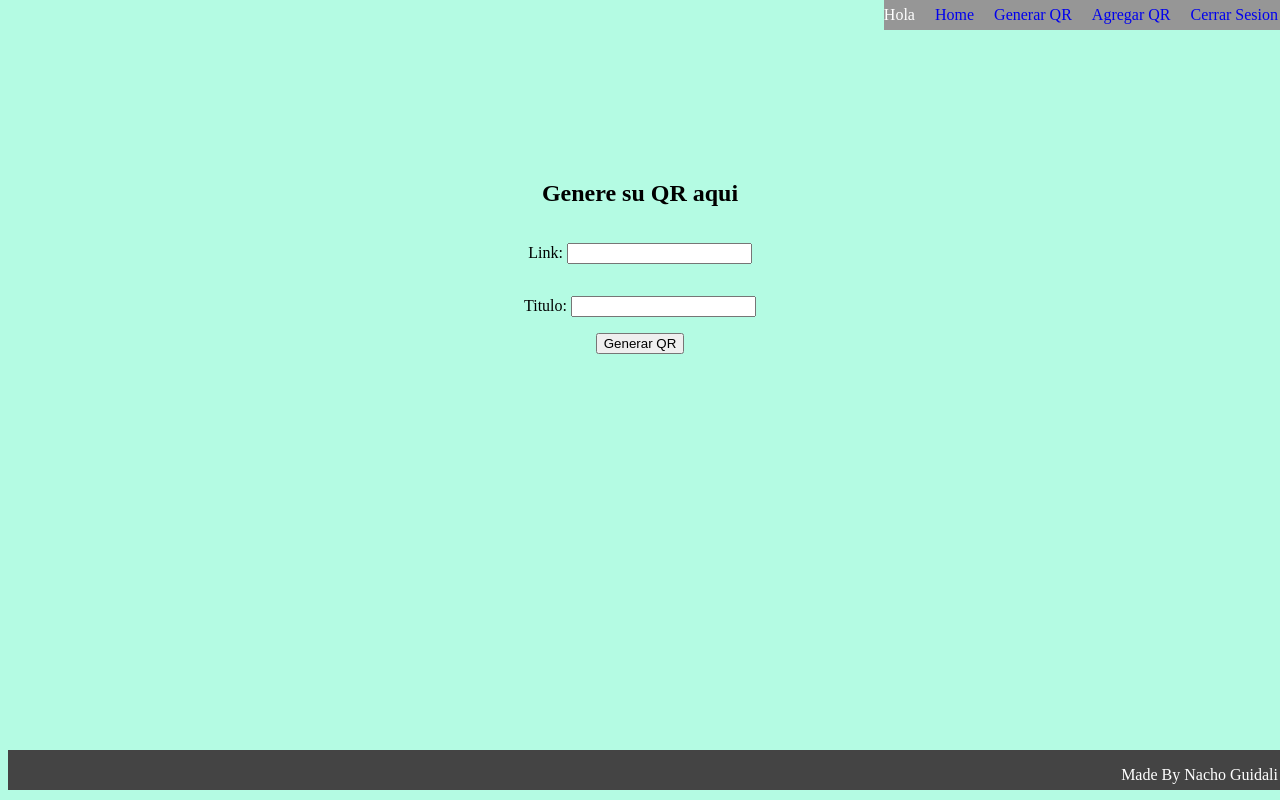
After one commit to NachoGuidali/Micv, a Django app: page /generarqr in a window 1280 px wide. The commit adds this page. Run offline with Django 4.2, Linux system fonts and the light colour scheme.

Commit message:
creando el generador de QR

```diff
--- a/QRApp/forms.py
+++ b/QRApp/forms.py
@@ -1,7 +1,31 @@
+import qrcode
 from django import forms
 from .models import Qrlink
+import tempfile
+
 
 class QrlinkForm(forms.ModelForm):
     class Meta:
         model = Qrlink
         fields = "__all__"
+
+
+
+class GenerarQrForm(forms.ModelForm):
+    class Meta:
+        model = Qrlink
+        fields = ['link', 'titulo']
+
+    def save(self, commit=True):
+        qr = qrcode.QRCode(version=1, box_size=10, border=5)
+        qr.add_data(self.cleaned_data['link'])
+        qr.make(fit=True)
+        img = qr.make_image(fill_color="black", back_color="white")
+        with tempfile.NamedTemporaryFile(delete=False) as f:
+            img.save(f, format='PNG')
+            f.flush()
+            instance = super().save(commit=False)
+            instance.qr.save('qr.png', f, save=False)
+        if commit:
+            instance.save()
+        return instance
--- a/QRApp/static/index.css
+++ b/QRApp/static/index.css
@@ -41,8 +41,9 @@ header{
     display: flex;
     align-items: center;
     justify-content: center;
-    width: 30rem;
+    width: auto;
     height: 30px;
+    padding-right: 10px;
 
 
     background-color: #969696;
--- a/QRApp/static/login.css
+++ b/QRApp/static/login.css
@@ -46,6 +46,7 @@ flex-direction: column;
 margin-top: 20rem;
 border: solid 1px;
 border-radius: 20px;
+box-shadow: #44444448;
 width: 400px;
 margin-inline: auto;
 
--- /dev/null
+++ b/QRApp/templates/generar_qr.html
@@ -0,0 +1,17 @@
+{% extends 'index.html' %}
+{% block name %} Crear Qr {% endblock %}
+
+{% block content %}
+<div class="div_titulo_form">
+    <h2 class="titulo_form">
+        Genere su QR aqui</h2>
+
+</div>
+<div>
+    <form method="post">
+        {% csrf_token %}
+        {{ form.as_p }}
+        <button type="submit">Generar QR</button>
+      </form>
+</div>
+{% endblock %}
--- a/QRApp/templates/index.html
+++ b/QRApp/templates/index.html
@@ -14,6 +14,7 @@
         <div class="head">
             <p>Hola {{ user.username | upper }}</p>
             <a class="a_head" href="{% url 'home' %}">Home</a>
+            <a class="a_head" href="{% url 'generarqr' %}">Generar QR</a>
             <a class="a_head" href="{% url 'QrNuevo' %}">Agregar QR</a>
             <a class="a_head" href="{% url 'logout' %}">Cerrar Sesion</a>
         </div>
--- a/QRApp/urls.py
+++ b/QRApp/urls.py
@@ -1,6 +1,6 @@
 from django.contrib import admin
 from django.urls import path
-from .views import home, cv, login_view, register_view, logout_view, QrNuevo
+from .views import home, cv, login_view, register_view, logout_view, QrNuevo, generar_qr
 from django.contrib.auth.views import LoginView
 
 urlpatterns = [
@@ -12,4 +12,5 @@ urlpatterns = [
     path("register", register_view, name="register"),
     path("logout", logout_view, name="logout"),
     path("qrnuevo", QrNuevo, name="QrNuevo"),
+    path("generarqr", generar_qr, name="generarqr"),
 ]
--- a/QRApp/views.py
+++ b/QRApp/views.py
@@ -1,9 +1,11 @@
+import qrcode
 from django.shortcuts import render, redirect
 from django.contrib.auth import authenticate, login, logout
 from django.contrib.auth.models import User
 from django.contrib.auth.decorators import login_required
+from django.http import HttpResponse
 from .models import Qrlink
-from .forms import QrlinkForm
+from .forms import QrlinkForm, GenerarQrForm
 
 # Create your views here.
 @login_required
@@ -57,3 +59,15 @@ def QrNuevo(request):
     else:
         form = QrlinkForm()
     return render(request, "qrnuevo.html", {"form": form})
+
+
+
+def generar_qr(request):
+    if request.method == 'POST':
+        form = GenerarQrForm(request.POST)
+        if form.is_valid():
+            form.save()
+            return redirect("/home")
+    else:
+        form = GenerarQrForm()
+    return render(request, 'generar_qr.html', {'form': form})
```
Also changed, not shown: db.sqlite3, media/qr.png (added), media/qr_5L8ojP3.png (added), media/qr_7tVWLB1.png (added), media/qr_8iIHj6c.png (added), media/qr_Kr4pRQ0.png (added), media/qr_MTTtaTW.png (added), media/qr_P2ysYqA.png (added), media/qr_SG8GlZd.png (added), media/qr_dyY4syt.png (added), media/qr_g29VZd3.png (added), media/qr_gZPw9cg.png (added), media/qr_ovNO9wo.png (added).
